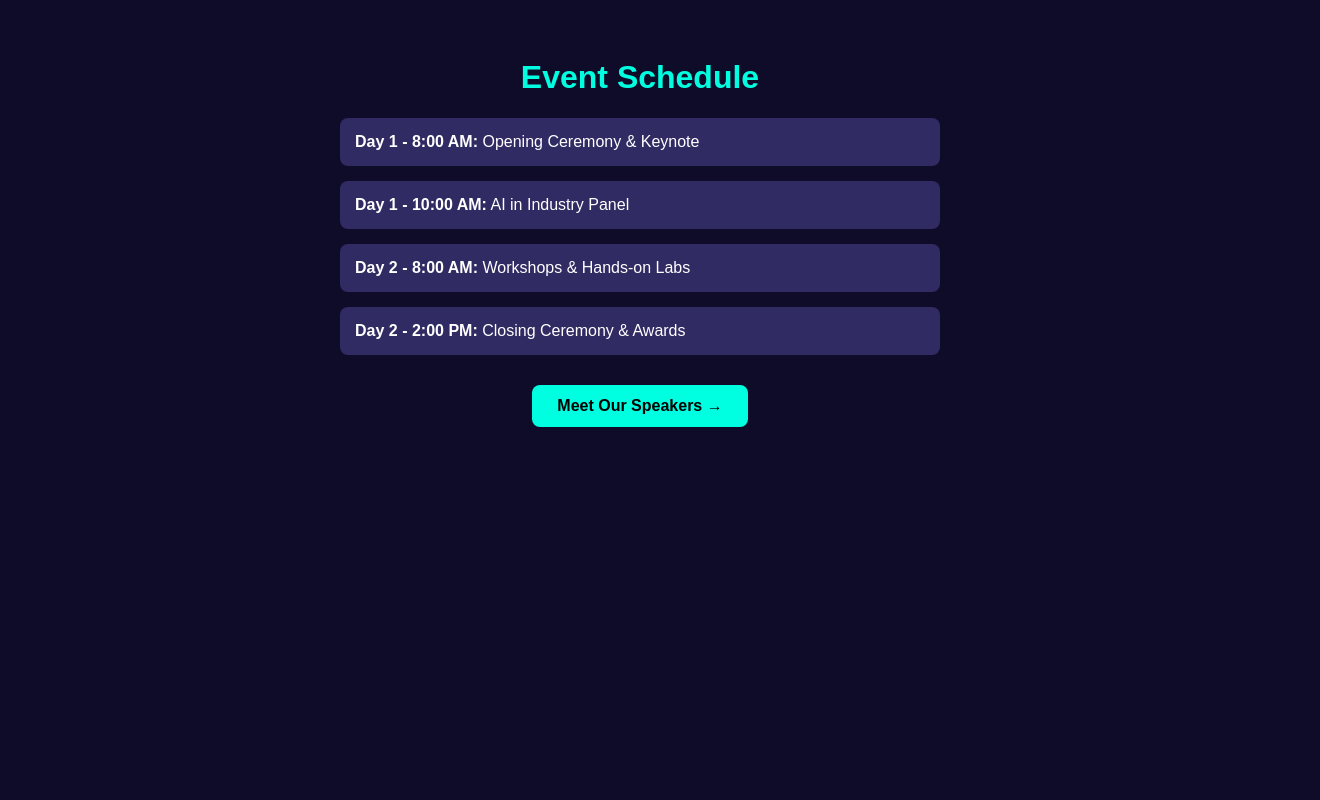
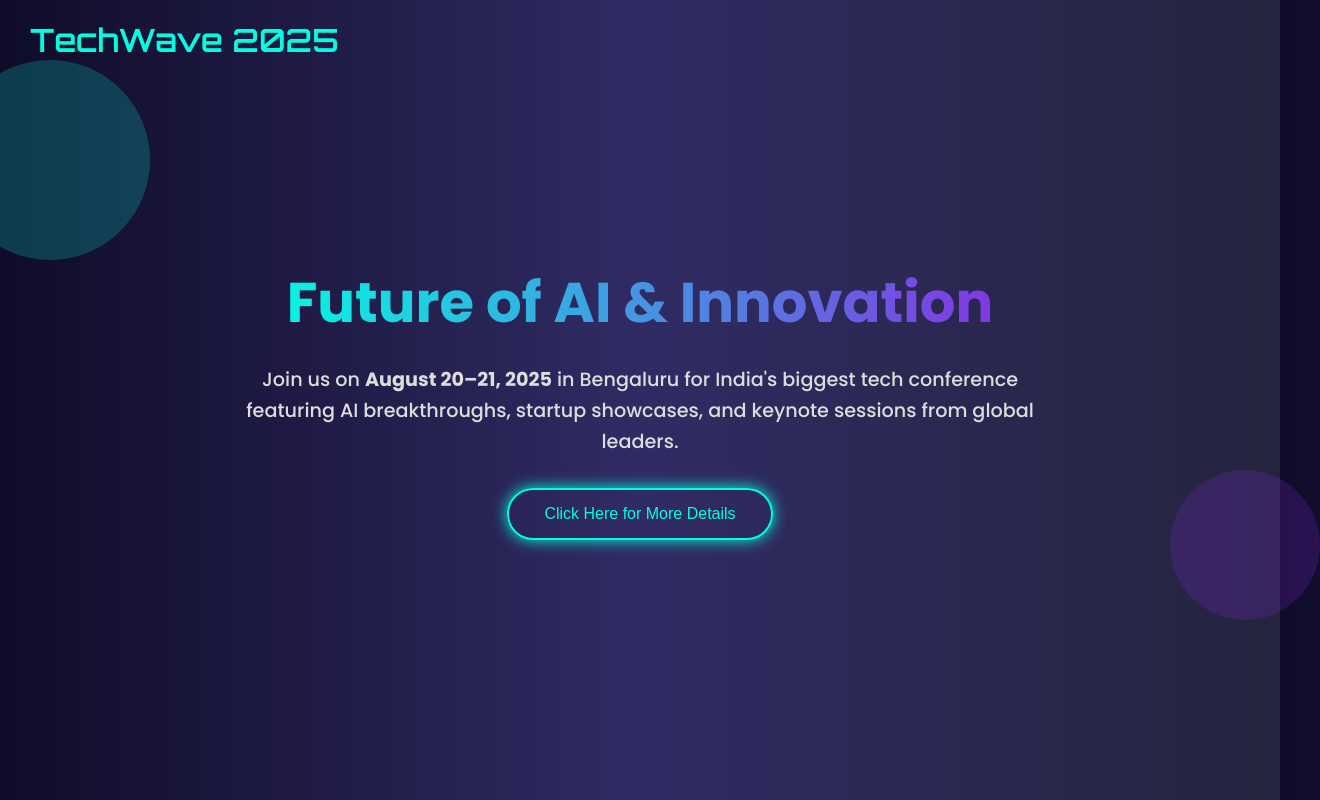
Before and after one commit to vishnurthn/Task-4, a plain HTML site: page index.html in a window 1280 px wide. Shown: the whole page, 1320 px wide, since content can reach past the window. Drawn offline with Linux system fonts and the light colour scheme.

Commit message:
Update index.html

```diff
--- a/index.html
+++ b/index.html
@@ -2,52 +2,146 @@
 <html lang="en">
 <head>
   <meta charset="UTF-8">
-  <meta name="viewport" content="width=device-width, initial-scale=1.0">
-  <title>Schedule Page</title>
+  <meta name="viewport" content="width=device-width, initial-scale=1">
+  <title>TechWave 2025 - Landing Page</title>
+  <link href="https://fonts.googleapis.com/css2?family=Orbitron:wght@600&family=Poppins:wght@300;500;700&display=swap" rel="stylesheet">
   <style>
+    * {
+      margin: 0;
+      padding: 0;
+      box-sizing: border-box;
+    }
+
     body {
-      font-family: Arial, sans-serif;
-      background-color: #0f0c29;
-      color: white;
-      padding: 30px;
+      font-family: 'Poppins', sans-serif;
+      overflow-x: hidden;
+      background: linear-gradient(to right, #0f0c29, #302b63, #24243e);
+      color: #fff;
     }
-    h1 {
+
+    header {
+      position: absolute;
+      top: 20px;
+      left: 30px;
+      font-family: 'Orbitron', sans-serif;
+      font-size: 2rem;
+      color: #00ffe1;
+      z-index: 10;
+    }
+
+    .hero {
+      height: 100vh;
+      display: flex;
+      align-items: center;
+      justify-content: center;
       text-align: center;
+      position: relative;
+      padding: 20px;
+    }
+
+    .hero-content {
+      max-width: 800px;
+      animation: fadeIn 2s ease;
+    }
+
+    .hero h1 {
+      font-size: 3.5rem;
+      margin-bottom: 20px;
+      background: linear-gradient(90deg, #00ffe1, #8a2be2);
+      -webkit-background-clip: text;
+      -webkit-text-fill-color: transparent;
+    }
+
+    .hero p {
+      font-size: 1.2rem;
+      color: #ddd;
+      margin-bottom: 30px;
+      line-height: 1.6;
+    }
+
+    .hero button {
+      padding: 15px 35px;
+      font-size: 1rem;
+      background: transparent;
+      border: 2px solid #00ffe1;
       color: #00ffe1;
+      border-radius: 30px;
+      cursor: pointer;
+      transition: all 0.3s ease;
+      box-shadow: 0 0 15px #00ffe1;
     }
-    ul {
-      max-width: 600px;
-      margin: auto;
-      padding: 0;
-      list-style: none;
+
+    .hero button:hover {
+      background: #00ffe1;
+      color: #1f1f2f;
+      box-shadow: 0 0 25px #00ffe1, 0 0 40px #00ffe1;
     }
-    li {
-      background: #302b63;
-      margin: 15px 0;
-      padding: 15px;
-      border-radius: 8px;
+
+    .floating-shape {
+      position: absolute;
+      border-radius: 50%;
+      opacity: 0.2;
+      z-index: 0;
+      animation: float 10s infinite linear;
     }
-    .btn {
-      display: block;
-      width: fit-content;
-      margin: 30px auto;
+
+    .shape1 {
+      width: 200px;
+      height: 200px;
       background: #00ffe1;
-      color: #000;
-      padding: 12px 25px;
-      border-radius: 8px;
-      text-decoration: none;
-      font-weight: bold;
+      top: 10%;
+      left: -50px;
+    }
+
+    .shape2 {
+      width: 150px;
+      height: 150px;
+      background: #8a2be2;
+      bottom: 20%;
+      right: -40px;
+    }
+
+    @keyframes fadeIn {
+      from { opacity: 0; transform: translateY(20px); }
+      to { opacity: 1; transform: translateY(0); }
+    }
+
+    @keyframes float {
+      0% { transform: translateY(0); }
+      50% { transform: translateY(-20px); }
+      100% { transform: translateY(0); }
+    }
+
+    @media (max-width: 768px) {
+      .hero h1 {
+        font-size: 2.2rem;
+      }
+
+      .hero p {
+        font-size: 1rem;
+      }
+
+      header {
+        font-size: 1.5rem;
+      }
     }
   </style>
 </head>
 <body>
-  <h1>Event Schedule</h1>
-  <ul>
-    <li><strong>Day 1 - 8:00 AM:</strong> Opening Ceremony & Keynote</li>
-    <li><strong>Day 1 - 10:00 AM:</strong> AI in Industry Panel</li>
-    <li><strong>Day 2 - 8:00 AM:</strong> Workshops & Hands-on Labs</li>
-    <li><strong>Day 2 - 2:00 PM:</strong> Closing Ceremony & Awards</li>
-  </ul>
-  <a href="index1.html" class="btn">Meet Our Speakers →</a>
+
+  <header>TechWave 2025</header>
+
+  <section class="hero">
+    <div class="hero-content">
+      <h1>Future of AI & Innovation</h1>
+      <p>Join us on <strong>August 20–21, 2025</strong> in Bengaluru for India's biggest tech conference featuring AI breakthroughs, startup showcases, and keynote sessions from global leaders.</p>
+      <a href="Landing page.html"><button>Click Here for More Details</button></a>
+    </div>
+
+    <!-- Floating background shapes -->
+    <div class="floating-shape shape1"></div>
+    <div class="floating-shape shape2"></div>
+  </section>
+
 </body>
 </html>
```
